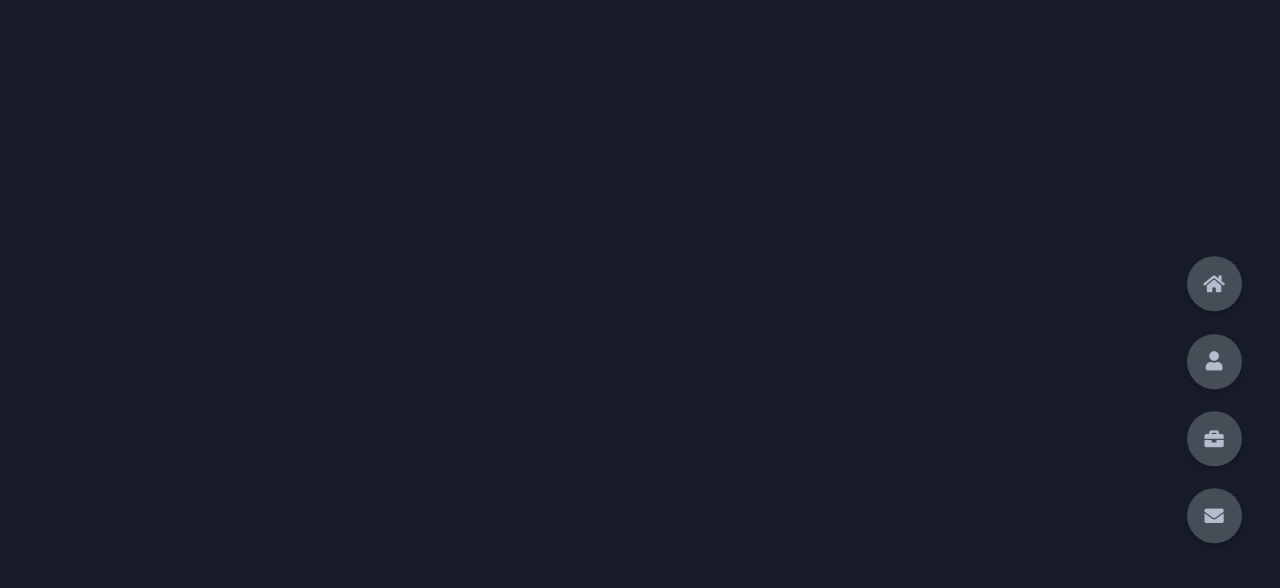
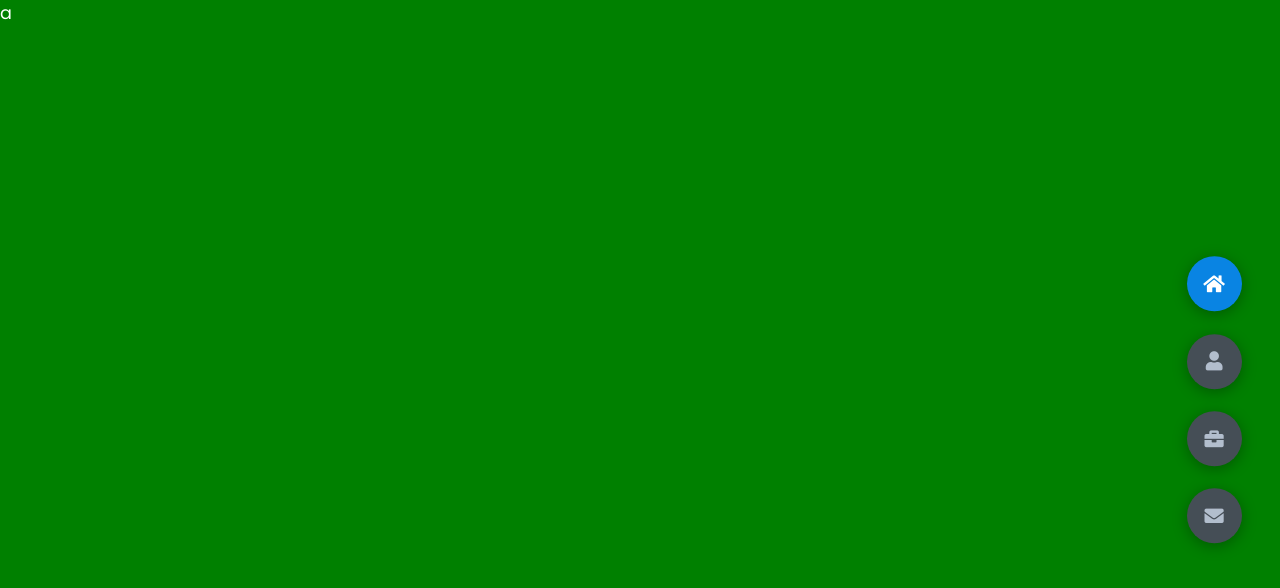
Before and after one commit to Gabrielgqa/gabrielgqa.dev, a plain HTML site: page index.html in a window 1280 px wide. Both pictures are taken after a click on the element 1214 px from the left and 283 px from the top of the page. Drawn offline with Linux system fonts and the light colour scheme.

Commit message:
feat: switch  between sections

```diff
--- a/index.html
+++ b/index.html
@@ -11,34 +11,36 @@
     <link rel="stylesheet" href="https://cdnjs.cloudflare.com/ajax/libs/font-awesome/5.15.4/css/all.min.css" integrity="sha512-1ycn6IcaQQ40/MKBW2W4Rhis/DbILU74C1vSrLJxCq57o941Ym01SwNsOMqvEBFlcgUa6xLiPY/NS5R+E6ztJQ==" crossorigin="anonymous" referrerpolicy="no-referrer" />
 </head>
 <body class="main-content">
-    <header class="section sec1 header active">
+    <header class="section sec1 header active" id="home">
         a
     </header>
     <main>
-        <section class="section section2 about">
+        <section class="section sec2 about" id="about">
 
         </section>
-        <section class="section section3 portfolio">
+        <section class="section sec3 portfolio" id="portfolio">
 
         </section>
-        <section class="section section4 contact">
+        <section class="section sec4 contact" id="contact">
 
         </section>
     </main>
 
     <div class="controlls">
-        <div class="control control-1 active-btn">
+        <div class="control control-1 active-btn" data-id="home">
             <i class="fas fa-home"></i>
         </div>
-        <div class="control control-2">
+        <div class="control control-2" data-id="about">
             <i class="fas fa-user"></i>
         </div>
-        <div class="control control-3">
+        <div class="control control-3" data-id="portfolio">
             <i class="fas fa-briefcase"></i>
         </div>
-        <div class="control control-4">
+        <div class="control control-4" data-id="contact">
             <i class="fas fa-envelope"></i>
         </div>
     </div>
+
+    <script src="./index.js"></script>
 </body>
 </html>
--- /dev/null
+++ b/index.js
@@ -0,0 +1,35 @@
+const sections = document.querySelectorAll('.section');
+const sectBtns = document.querySelectorAll('.controlls');
+const sectBtn = document.querySelectorAll('.control');
+const allSections = document.querySelectorAll('.main-content');
+
+function PageTransitions() {
+    for (let index = 0; index < sectBtn.length; index++) {
+        sectBtn[index].addEventListener('click', function() {
+            let currentBtn = document.querySelectorAll('.active-btn');
+            currentBtn[0].className = currentBtn[0].className.replace('active-btn', '');
+            this.className += ' active-btn';
+        });
+    }
+
+    allSections.forEach((section) => {
+        section.addEventListener('click', (e) => {
+            const id = e.target.dataset.id;
+            if (id) {
+                sectBtns.forEach((btn) => {
+                    btn.classList.remove('active');
+                });
+                e.target.classList.add('active');
+
+                sections.forEach((section) => {
+                    section.classList.remove('active');
+                });
+
+                const element = document.getElementById(id);
+                element.classList.add('active');
+            }
+        });
+    });
+}
+
+PageTransitions()
--- a/styles/style.scss
+++ b/styles/style.scss
@@ -38,13 +38,15 @@ a{
 }
 
 header {
-    height: 100vh;
-    color: var(--white);
+    min-height: 100vh;
+    color: var(--color-white);
     overflow: hidden;
+    padding: 0 !important;
 }
 
 section {
     min-height: 100vh;
+    width: 100%;
     position: absolute;
     left: 0;
     top: 0;
@@ -60,21 +62,34 @@ section {
 .sec1 {
     display: none;
     transform: translateY(0) scale(1);
+    background-color: green;
 }
 
 .sec2 {
     display: none;
     transform: translateY(0) scale(1);
+    background-color: blue;
 }
 
 .sec3 {
     display: none;
     transform: translateY(0) scale(1);
+    background-color: red;
 }
 
 .sec4 {
     display: none;
     transform: translateY(0) scale(1);
+    background-color: yellow;
+}
+
+.active {
+    display: block;
+    animation: scaleAnim 1s ease-in-out;
+    @keyframes scaleAnim {
+        0%{ transform: translateY(-100%) scaleY(0); }
+        100%{ transform: translateY(0) scaleY(1); }
+    }
 }
 
 // Controls
@@ -88,6 +103,13 @@ section {
     align-items: center;
     justify-content: center;
     transform: translateY(-50%);
+    .active-btn {
+        background-color: var(--secondary) !important;
+        transition: all .4s ease-in-out;
+        i {
+            color: var(--white) !important;
+        }
+    }
     .control {
         padding: 1rem;
         cursor: pointer;
```
Also changed, not shown: styles/style.css, 1 other file.
